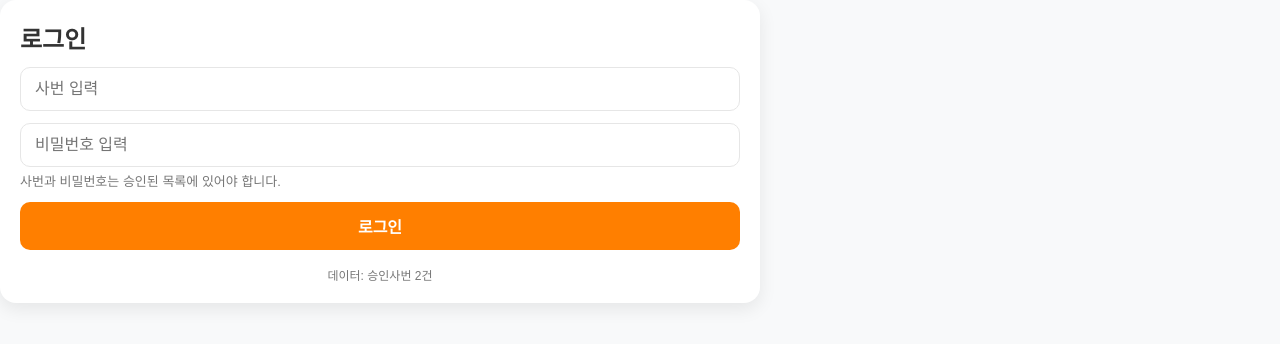
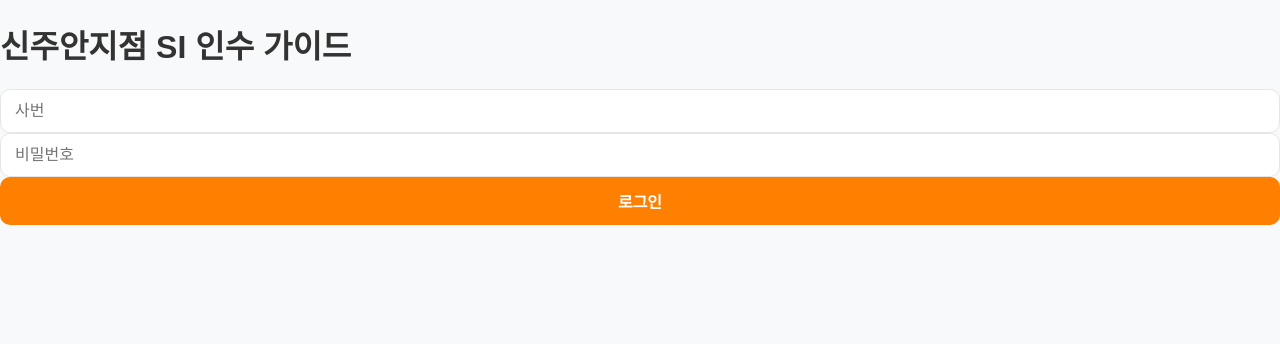
Before and after one commit to jisuchoo/forOrg, a React (Vite) app: page / in a window 1280 px wide. Shown: the top 344 px of the page. Built offline with nearby package versions, Linux system fonts and the light colour scheme.

Commit message:
Update Login.jsx

```diff
--- a/src/pages/Login.jsx
+++ b/src/pages/Login.jsx
@@ -1,52 +1,33 @@
-import { useEffect, useState } from "react"
+import { useState, useEffect } from "react"
 
 export default function Login({ onLogin }){
-  const [employees, setEmployees] = useState([])
   const [empno, setEmpno] = useState("")
   const [password, setPassword] = useState("")
   const [msg, setMsg] = useState("")
 
+  const [employees, setEmployees] = useState([])
   useEffect(()=>{
-    async function load(){
-      try{
-        const res = await fetch(`/data/employees.json?t=${Date.now()}`, { cache:"no-store" })
-        const data = await res.json()
-        setEmployees(data)
-      }catch(e){
-        setMsg("데이터 로드 실패")
-      }
-    }
-    load()
+    fetch("/data/employees.json?t="+Date.now(), { cache:"no-store" })
+      .then(r=>r.json()).then(setEmployees).catch(()=>setMsg("데이터 로드 실패"))
   }, [])
 
   const handleLogin = ()=>{
-    if(!employees.length){
-      setMsg("데이터가 로드되지 않았습니다.")
-      return
-    }
-    const ok = employees.find(u => String(u.empno).trim()===empno.trim() && String(u.password).trim()===password.trim())
+    const ok = employees.find(u=>u.empno === empno.trim() && u.password === password.trim())
     if(ok){
       localStorage.setItem("empno", empno.trim())
-      setMsg("")
       onLogin({ empno: empno.trim() })
-    }else{
-      setMsg("사번 또는 비밀번호가 올바르지 않습니다.")
+    } else {
+      setMsg("사번 또는 비밀번호 오류")
     }
   }
 
   return (
-    <div className="card">
-      <h2>로그인</h2>
-      <div className="row">
-        <input placeholder="사번 입력" value={empno} onChange={e=>setEmpno(e.target.value)} onKeyDown={e=>e.key==='Enter'&&handleLogin()} />
-      </div>
-      <div className="row">
-        <input type="password" placeholder="비밀번호 입력" value={password} onChange={e=>setPassword(e.target.value)} onKeyDown={e=>e.key==='Enter'&&handleLogin()} />
-        <div className="hint">사번과 비밀번호는 승인된 목록에 있어야 합니다.</div>
-      </div>
+    <div className="login-card">
+      <h1>신주안지점 SI 인수 가이드</h1>
+      <input placeholder="사번" value={empno} onChange={e=>setEmpno(e.target.value)} />
+      <input type="password" placeholder="비밀번호" value={password} onChange={e=>setPassword(e.target.value)} />
       <button onClick={handleLogin}>로그인</button>
-      {msg && <div className="error" role="alert">{msg}</div>}
-      <div className="meta">데이터: 승인사번 {employees.length}건</div>
+      {msg && <p className="error">{msg}</p>}
     </div>
   )
 }
```
